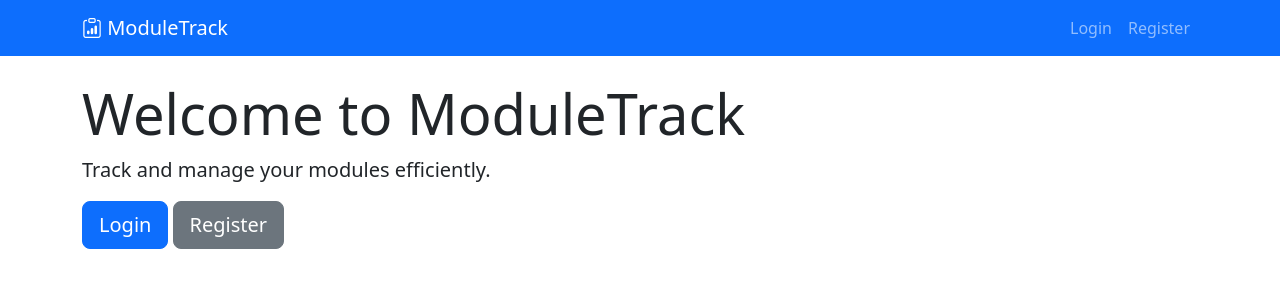
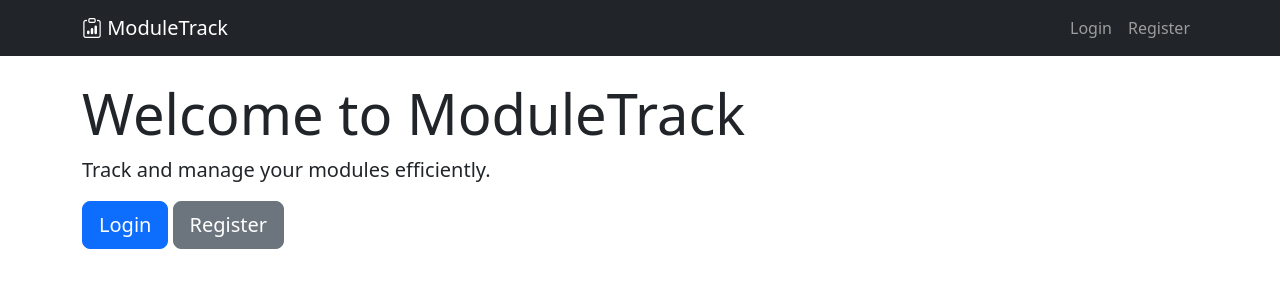
Before and after one commit to yhendricks/NewModuleTracker, a Django app: page / in a window 1280 px wide. Shown: the top 300 px of the page. Run offline with Django 5.2, Linux system fonts and the light colour scheme; some libraries are stand-ins or nearby versions.

Commit message:
Fix navigation issues

```diff
--- a/templates/base.html
+++ b/templates/base.html
@@ -15,7 +15,7 @@
 </head>
 <body>
     <!-- Navigation Bar -->
-    <nav class="navbar navbar-expand-lg navbar-dark bg-primary">
+    <nav class="navbar navbar-expand-lg navbar-dark bg-dark">
         <div class="container">
             <a class="navbar-brand" href="{% url 'home' %}">
                 <i class="bi bi-clipboard-data"></i> ModuleTrack
@@ -45,7 +45,7 @@
                 <ul class="navbar-nav">
                     {% if user.is_authenticated %}
                         <li class="nav-item">
-                            <a class="nav-link disabled" href="#" tabindex="-1" aria-disabled="true">Hello, {{ user.username }}!</a>
+                            <span class="navbar-text">Hello, {{ user.username }}!</span>
                         </li>
                         {% if user.is_superuser %}
                             <li class="nav-item">
```
